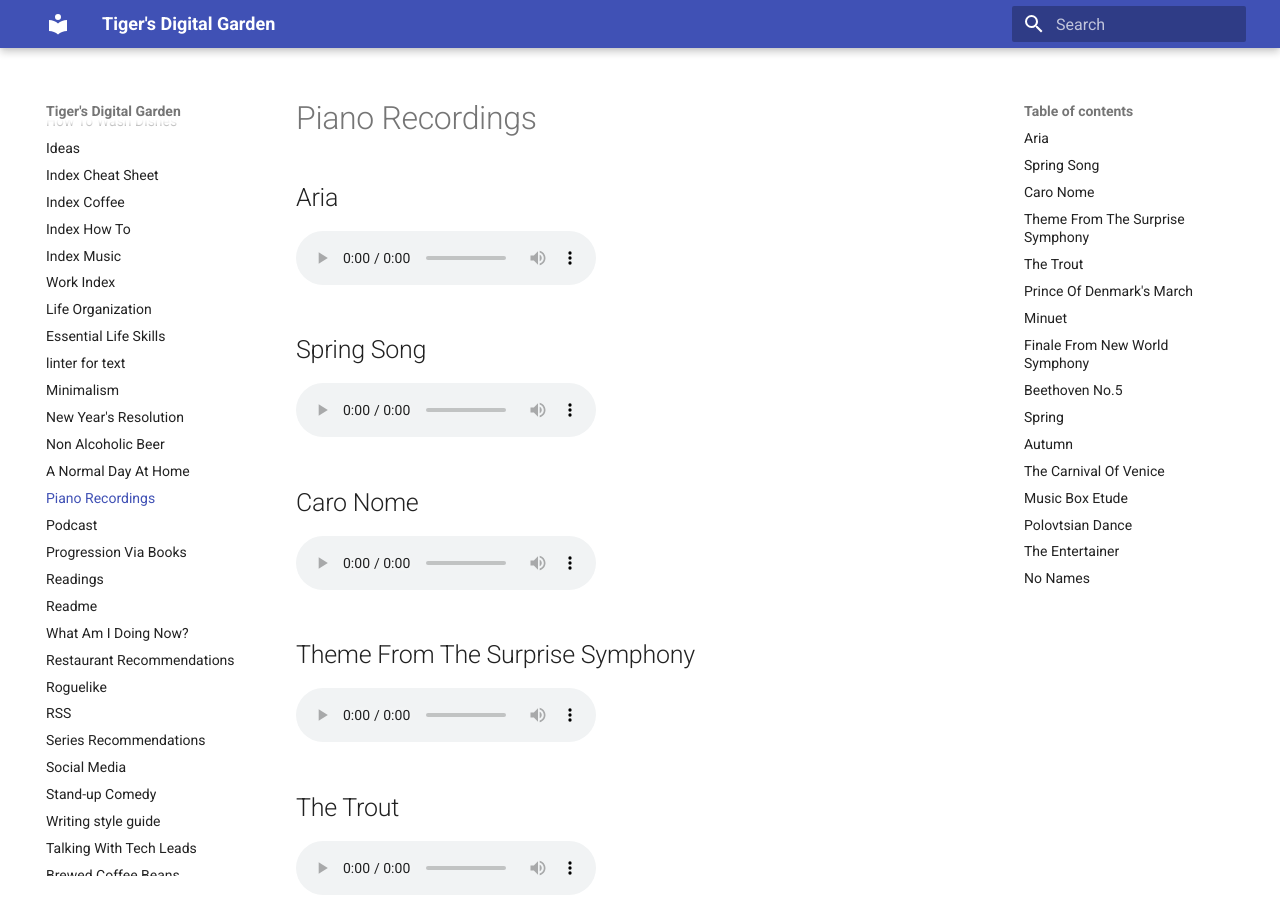
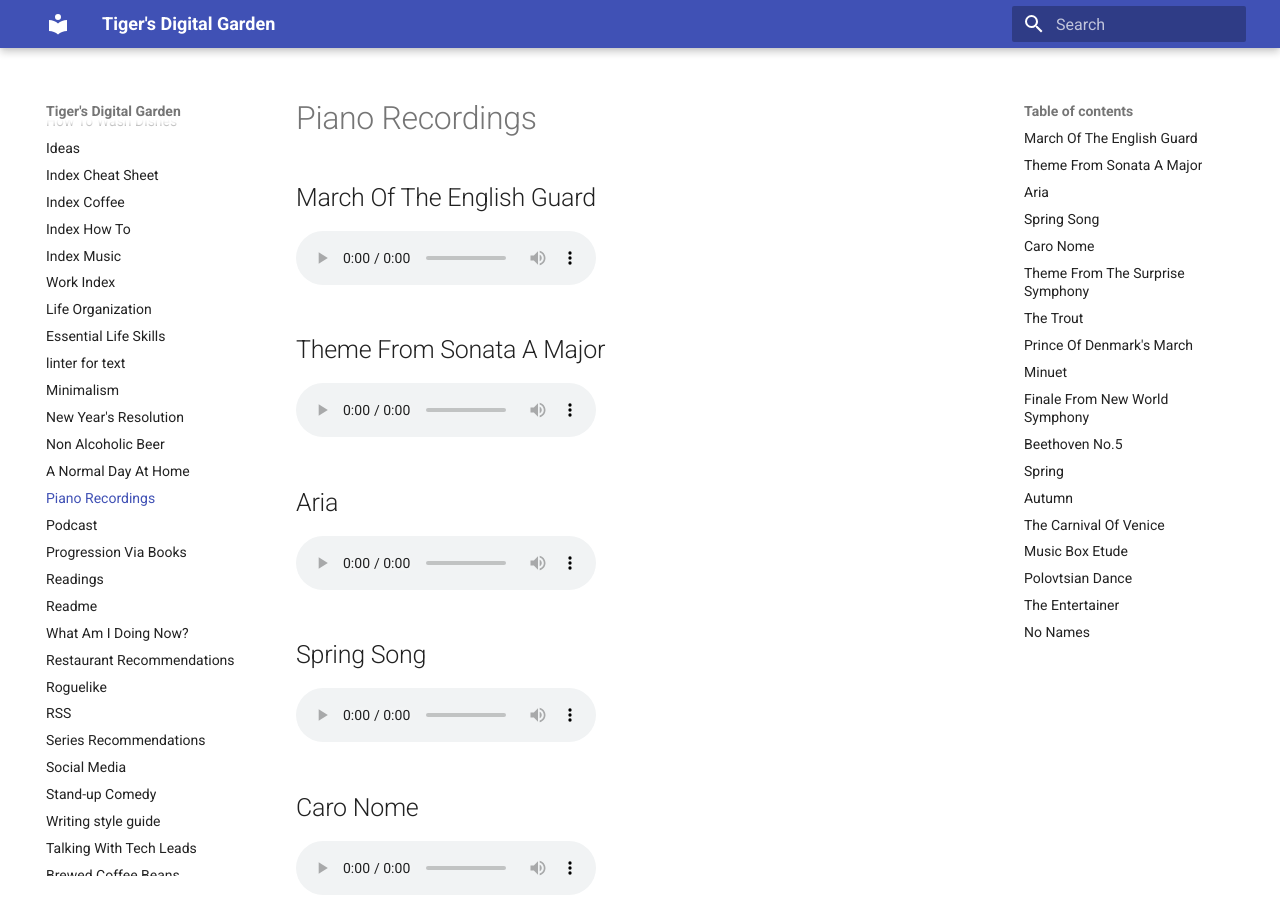
Before and after one commit to ynotstartups/notes, an MkDocs documentation site: the page built from notes/piano-recordings.md, in a window 1280 px wide and 900 px high. Built offline with MkDocs 1.6.1 and Material for MkDocs 9.7.7, drawn with Linux system fonts in a browser that asks for light colours.

Commit message:
add more recordings

```diff
--- a/notes/piano-recordings.md
+++ b/notes/piano-recordings.md
@@ -1,5 +1,16 @@
 # Piano Recordings
 
+## March Of The English Guard
+
+<audio controls>
+  <source src="../recordings/march-of-the-english-guard.mp3" type="audio/mpeg">
+</audio>
+
+## Theme From Sonata A Major
+
+<audio controls>
+  <source src="../recordings/theme-from-sonata-a-major.mp3" type="audio/mpeg">
+</audio>
 ## Aria
 
 <audio controls>
```
Also changed, not shown: 2 other files.
